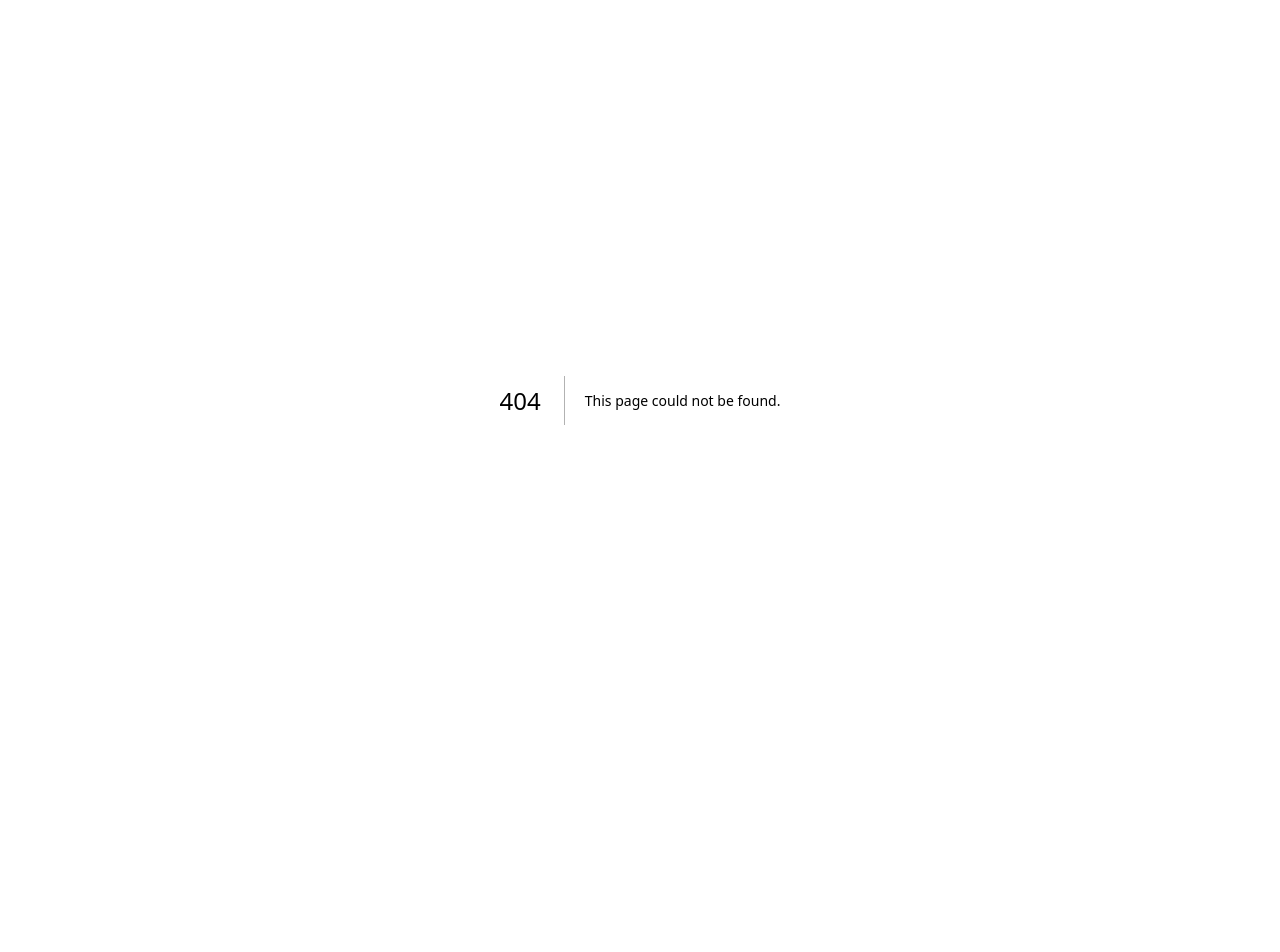
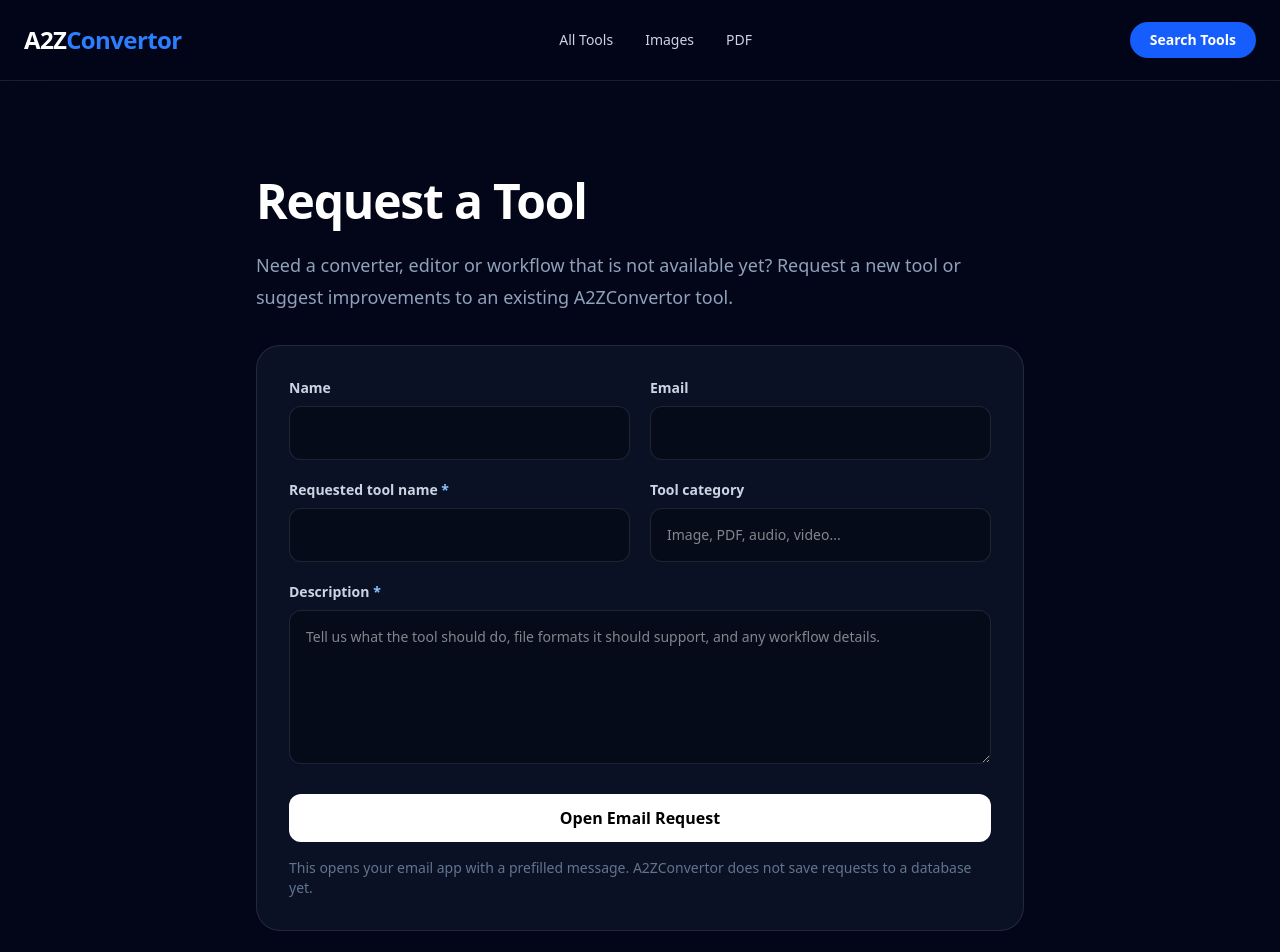
Before and after one commit to gigsbay/a2zconvertor, a Next.js app: page /request-tool in a window 1280 px wide. Before the commit this address had no page. Shown: the top 952 px of the page. Before the commit the page ends 800 px from the top, so only its background shows below. Built offline with nearby package versions, Linux system fonts and the light colour scheme.

Commit message:
Add request a tool page

```diff
--- a/app/page.tsx
+++ b/app/page.tsx
@@ -4,6 +4,7 @@
 import Stats from "@/components/home/Stats";
 import Categories from "@/components/home/Categories";
 import PopularTools from "@/components/home/PopularTools";
+import RequestToolCTA from "@/components/home/RequestToolCTA";
 import Footer from "@/components/layout/Footer";
 
 export default function Home() {
@@ -16,6 +17,7 @@
 
       <Categories />
       <PopularTools />
+      <RequestToolCTA />
       <Footer />
     </main>
   );
--- /dev/null
+++ b/app/request-tool/page.tsx
@@ -0,0 +1,36 @@
+import type { Metadata } from "next";
+import Footer from "@/components/layout/Footer";
+import Navbar from "@/components/layout/Navbar";
+import RequestToolForm from "@/components/RequestToolForm";
+
+export const metadata: Metadata = {
+  title: "Request a Tool",
+  description:
+    "Request a new A2ZConvertor tool or suggest improvements to existing online file tools.",
+};
+
+export default function RequestToolPage() {
+  return (
+    <main className="min-h-screen bg-slate-950 text-white">
+      <Navbar />
+
+      <section className="px-6 py-24">
+        <div className="mx-auto max-w-3xl">
+          <h1 className="mb-6 text-5xl font-black tracking-tight">
+            Request a Tool
+          </h1>
+
+          <p className="mb-8 text-lg leading-8 text-slate-400">
+            Need a converter, editor or workflow that is not available yet?
+            Request a new tool or suggest improvements to an existing
+            A2ZConvertor tool.
+          </p>
+
+          <RequestToolForm />
+        </div>
+      </section>
+
+      <Footer />
+    </main>
+  );
+}
--- a/app/sitemap.ts
+++ b/app/sitemap.ts
@@ -35,6 +35,12 @@
       changeFrequency: "yearly",
       priority: 0.4,
     },
+    {
+      url: `${baseUrl}/request-tool`,
+      lastModified: new Date(),
+      changeFrequency: "monthly",
+      priority: 0.7,
+    },
   ];
 
   const toolPages: MetadataRoute.Sitemap = tools.map((tool) => ({
--- /dev/null
+++ b/components/RequestToolForm.tsx
@@ -0,0 +1,132 @@
+"use client";
+
+import { FormEvent, useState } from "react";
+
+export default function RequestToolForm() {
+  const [name, setName] = useState("");
+  const [email, setEmail] = useState("");
+  const [toolName, setToolName] = useState("");
+  const [category, setCategory] = useState("");
+  const [description, setDescription] = useState("");
+  const [error, setError] = useState<string | null>(null);
+
+  function handleSubmit(event: FormEvent<HTMLFormElement>) {
+    event.preventDefault();
+    setError(null);
+
+    if (!toolName.trim() || !description.trim()) {
+      setError("Please add the requested tool name and a short description.");
+      return;
+    }
+
+    const body = [
+      `Requested tool: ${toolName.trim()}`,
+      category.trim() ? `Category: ${category.trim()}` : "Category: Not specified",
+      name.trim() ? `Name: ${name.trim()}` : "Name: Not provided",
+      email.trim() ? `Email: ${email.trim()}` : "Email: Not provided",
+      "",
+      "Description:",
+      description.trim(),
+    ].join("\n");
+
+    const mailto = `mailto:support@a2zconvertor.co.uk?subject=${encodeURIComponent(
+      `Tool request: ${toolName.trim()}`
+    )}&body=${encodeURIComponent(body)}`;
+
+    window.location.href = mailto;
+  }
+
+  return (
+    <form
+      onSubmit={handleSubmit}
+      className="rounded-3xl border border-white/10 bg-slate-900/70 p-8"
+    >
+      <div className="grid gap-5 md:grid-cols-2">
+        <TextField label="Name" value={name} onChange={setName} />
+        <TextField
+          label="Email"
+          type="email"
+          value={email}
+          onChange={setEmail}
+        />
+        <TextField
+          label="Requested tool name"
+          value={toolName}
+          onChange={setToolName}
+          required
+        />
+        <TextField
+          label="Tool category"
+          value={category}
+          onChange={setCategory}
+          placeholder="Image, PDF, audio, video..."
+        />
+      </div>
+
+      <label className="mt-5 block">
+        <span className="mb-2 block text-sm font-semibold text-slate-300">
+          Description <span className="text-blue-300">*</span>
+        </span>
+        <textarea
+          value={description}
+          onChange={(event) => setDescription(event.target.value)}
+          required
+          rows={6}
+          placeholder="Tell us what the tool should do, file formats it should support, and any workflow details."
+          className="w-full rounded-xl border border-white/10 bg-black/30 p-4 text-sm text-white outline-none focus:border-blue-500"
+        />
+      </label>
+
+      {error && (
+        <p className="mt-5 rounded-xl border border-red-500/30 bg-red-500/10 p-4 text-sm text-red-200">
+          {error}
+        </p>
+      )}
+
+      <button
+        type="submit"
+        className="mt-6 w-full rounded-xl bg-white px-6 py-3 font-semibold text-black"
+      >
+        Open Email Request
+      </button>
+
+      <p className="mt-4 text-sm text-slate-500">
+        This opens your email app with a prefilled message. A2ZConvertor does
+        not save requests to a database yet.
+      </p>
+    </form>
+  );
+}
+
+function TextField({
+  label,
+  value,
+  onChange,
+  type = "text",
+  placeholder,
+  required = false,
+}: {
+  label: string;
+  value: string;
+  onChange: (value: string) => void;
+  type?: string;
+  placeholder?: string;
+  required?: boolean;
+}) {
+  return (
+    <label className="block">
+      <span className="mb-2 block text-sm font-semibold text-slate-300">
+        {label}
+        {required && <span className="text-blue-300"> *</span>}
+      </span>
+      <input
+        type={type}
+        value={value}
+        onChange={(event) => onChange(event.target.value)}
+        required={required}
+        placeholder={placeholder}
+        className="w-full rounded-xl border border-white/10 bg-black/30 p-4 text-sm text-white outline-none focus:border-blue-500"
+      />
+    </label>
+  );
+}
--- /dev/null
+++ b/components/home/RequestToolCTA.tsx
@@ -0,0 +1,28 @@
+import Link from "next/link";
+
+export default function RequestToolCTA() {
+  return (
+    <section className="px-6 py-20">
+      <div className="mx-auto max-w-7xl rounded-3xl border border-white/10 bg-slate-900/70 p-8 md:p-10">
+        <div className="flex flex-col gap-6 md:flex-row md:items-center md:justify-between">
+          <div>
+            <h2 className="mb-3 text-3xl font-black tracking-tight md:text-4xl">
+              Need another file tool?
+            </h2>
+            <p className="max-w-2xl text-slate-400">
+              Request new converters, editors or improvements and help shape
+              the next A2ZConvertor tools.
+            </p>
+          </div>
+
+          <Link
+            href="/request-tool"
+            className="rounded-xl bg-white px-6 py-3 text-center font-semibold text-black"
+          >
+            Request a Tool
+          </Link>
+        </div>
+      </div>
+    </section>
+  );
+}
--- a/components/layout/Footer.tsx
+++ b/components/layout/Footer.tsx
@@ -74,6 +74,11 @@
                 Contact
               </Link>
             </li>
+            <li>
+              <Link href="/request-tool" className="transition hover:text-white">
+                Request a Tool
+              </Link>
+            </li>
           </ul>
         </div>
       </div>
```
